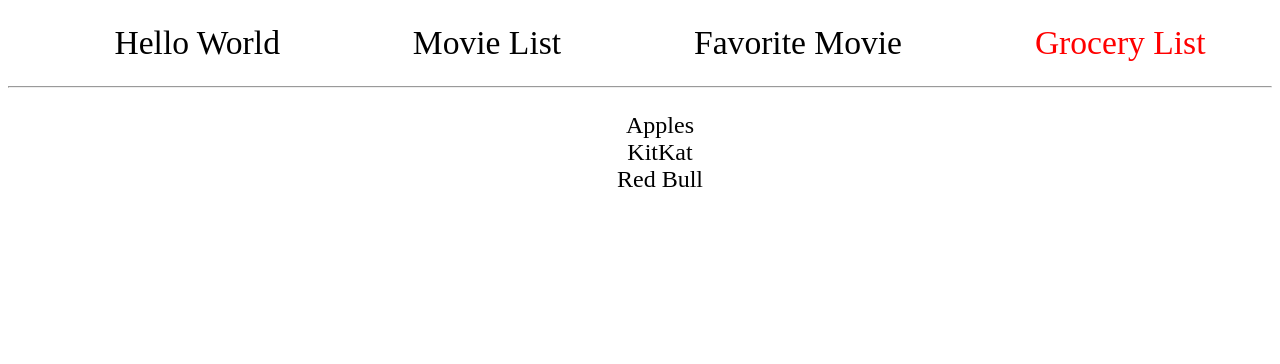
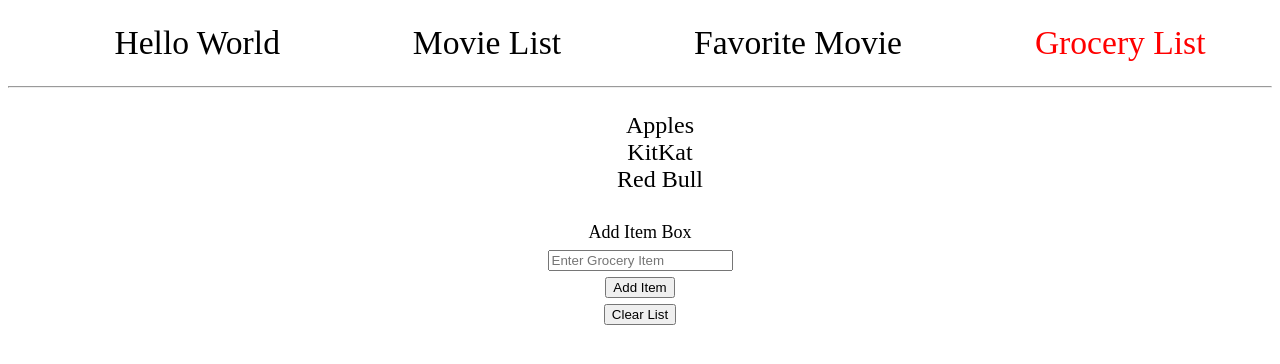
Before and after one commit to pesto-students/batch-9-exercises, a React (Create React App) app in the folder beginner-exercises/: page /04 in a window 1280 px wide. Shown: the top 364 px of the page. Built offline with nearby package versions, Linux system fonts and the light colour scheme; the HTML template or start-up script is replaced by a standard one.

Commit message:
Complete the grocery list problem.

```diff
--- a/beginner-exercises/package.json
+++ b/beginner-exercises/package.json
@@ -10,6 +10,7 @@
     "precommit": "lint-staged"
   },
   "dependencies": {
+    "prop-types": "^15.7.2",
     "react": "^16.3.2",
     "react-dom": "^16.3.2",
     "react-router-dom": "^4.2.2",
--- a/beginner-exercises/src/components/04-GroceryList.js
+++ b/beginner-exercises/src/components/04-GroceryList.js
@@ -1,68 +1,59 @@
 import React from 'react';
-
-/*
-  In this exercises, you'll will make a reactive grocery list.
-
-  Task 1: Fill the `return` of `GroceryList` render method. It should return
-        a list of `GroceryListItem`. You need to display the groceries names
-        using `this.props` in `GroceryListItem`. We already prepared the variable
-        `groceriesComponents` inside `render` method containing a list of these items for you.
-
-
-  Task 2: Create an input box and a button. User should be able to add more grocery items and click
-          the `Add` button to add it to the list displaying the item.
-
-  Task 3: Create a button to clear the whole list.
-
-  Task 4: Clicking on a grocery item should change its color to red. Clicking again should change
-          it back to black. Red means the item has been purchased.
-
-*/
+import ButtonComponent from './utils/ButtonComponent';
+import GroceryAddComponent from './utils/GroceryAddComponent';
+import GroceryListItem from './utils/GroceryListItem';
 
 class GroceryList extends React.Component {
   constructor(props) {
     super(props);
     this.state = {
-      groceries: [{ name: 'Apples' }, { name: 'KitKat' }, { name: 'Red Bull' }],
+      groceries: [
+        { name: 'Apples', id: 1, selected: false },
+        { name: 'KitKat', id: 2, selected: false },
+        { name: 'Red Bull', id: 3, selected: false }],
     };
+    this.addGrocery = this.addGrocery.bind(this);
+    this.clearGroceryList = this.clearGroceryList.bind(this);
+    this.toggleSelect = this.toggleSelect.bind(this);
+  }
+
+  addGrocery(grocery) {
+    const { groceries } = this.state;
+    const nextGroceryId = groceries.length + 1;
+    groceries.push({ name: grocery, id: nextGroceryId, selected: false });
+    this.setState({ groceries });
+  }
+
+  clearGroceryList() {
+    this.setState({ groceries: [] });
+  }
+
+  toggleSelect(groceryId) {
+    const { groceries } = this.state;
+    const indexOfGroceryId = groceries.findIndex(grocery => grocery.id === groceryId);
+    groceries[indexOfGroceryId].selected = !groceries[indexOfGroceryId].selected;
+    this.setState({ groceries });
   }
 
   render() {
     const { groceries } = this.state;
-    /*
-      Properties are a way to pass parameters to your React components.
-      We mentioned this in the third exercise. Properties are to React
-      components what attributes are to HTML elements.
-
-      Below you can see how to pass properties to child components.
-      We have defined a `grocery` property for each `GroceryListItem`.
-    */
-    const groceriesComponents = groceries.map((
-      item // eslint-disable-line no-unused-vars
-    ) => <GroceryListItem grocery={item.name} key={item.name} />);
+    const groceriesComponents = groceries.map(item => (
+      <GroceryListItem
+        groceryName={item.name}
+        groceryId={item.id}
+        isSelected={item.selected}
+        key={item.id}
+        toggleSelect={this.toggleSelect}
+      />
+    ));
     // Hint: Don't forget about putting items into `ul`
     return (
       <div>
         <ul>{groceriesComponents}</ul>
+        <GroceryAddComponent addGroceryFunction={this.addGrocery} />
+        <ButtonComponent name="Clear List" clickFunc={this.clearGroceryList} />
       </div>
     );
   }
 }
-
-// Render grocery name from component's properties.
-// If you have a problem, check `this.props` in the console.
-/* eslint-disable react/no-multi-comp, no-useless-constructor */
-class GroceryListItem extends React.PureComponent {
-  constructor(props) {
-    super(props);
-  }
-
-  render() {
-    const { grocery } = this.props;
-    return <li>{grocery}</li>;
-  }
-}
-
-// Do prop validation here using the package `prop-types`
-
 export default GroceryList;
--- /dev/null
+++ b/beginner-exercises/src/components/utils/ButtonComponent.jsx
@@ -0,0 +1,24 @@
+import React from 'react';
+import PropTypes from 'prop-types';
+
+const ButtonComponent = ({
+  name,
+  clickFunc,
+}) => {
+  return (
+    <div>
+      <button
+        onClick={clickFunc}
+      >
+        <span>{name}</span>
+      </button>
+    </div>
+  );
+};
+
+ButtonComponent.propTypes = {
+  name: PropTypes.string.isRequired,
+  clickFunc: PropTypes.func.isRequired,
+};
+
+export default ButtonComponent;
--- /dev/null
+++ b/beginner-exercises/src/components/utils/GroceryAddComponent.jsx
@@ -0,0 +1,50 @@
+import React from 'react';
+import PropTypes from 'prop-types';
+import TextBoxComponent from './TextBoxComponent';
+import ButtonComponent from './ButtonComponent';
+
+class GroceryAddComponent extends React.Component {
+  constructor() {
+    super();
+    this.state = {
+      grocery: { inputName: 'grocery-input', value: '' },
+    };
+    this.onChangeHandle = this.onChangeHandle.bind(this);
+    this.addGrocery = this.addGrocery.bind(this);
+  }
+
+  onChangeHandle({ target: { name, value } }) {
+    const { grocery } = this.state;
+    const isGroceryInputAndHaveValue = name === grocery.inputName;
+    if (isGroceryInputAndHaveValue) {
+      grocery.value = value;
+      this.setState({ grocery });
+    }
+  }
+
+  addGrocery() {
+    const { grocery } = this.state;
+    const { addGroceryFunction } = this.props;
+    if (grocery.value.length > 0) {
+      addGroceryFunction(grocery.value);
+    } else {
+      alert('Grocery name is empty');
+    }
+  }
+
+  render() {
+    const { grocery } = this.state;
+    return (
+      <div>
+        <TextBoxComponent onChangeFunc={this.onChangeHandle} attributeName={grocery.inputName} label="Add Item Box" type="text" placeholder="Enter Grocery Item" />
+        <ButtonComponent name="Add Item" clickFunc={this.addGrocery} />
+      </div>
+    );
+  }
+}
+
+export default GroceryAddComponent;
+
+GroceryAddComponent.propTypes = {
+  addGroceryFunction: PropTypes.func.isRequired,
+};
--- /dev/null
+++ b/beginner-exercises/src/components/utils/GroceryListItem.jsx
@@ -0,0 +1,22 @@
+
+import React from 'react';
+import PropTypes from 'prop-types';
+
+class GroceryListItem extends React.PureComponent {
+  render() {
+    const {
+      groceryName, groceryId, isSelected, toggleSelect,
+    } = this.props;
+    const applyStyle = isSelected ? { color: 'red' } : {};
+    return <li onClick={() => { toggleSelect(groceryId); }} style={applyStyle}>{groceryName}</li>;
+  }
+}
+
+GroceryListItem.propTypes = {
+  groceryName: PropTypes.string.isRequired,
+  groceryId: PropTypes.number.isRequired,
+  isSelected: PropTypes.bool.isRequired,
+  toggleSelect: PropTypes.func.isRequired,
+};
+
+export default GroceryListItem;
--- /dev/null
+++ b/beginner-exercises/src/components/utils/TextBoxComponent.jsx
@@ -0,0 +1,45 @@
+import React from 'react';
+import PropTypes from 'prop-types';
+
+const SharedTextBoxComponent = ({
+  label,
+  type,
+  placeholder,
+  attributeName,
+  onChangeFunc,
+  value,
+}) => {
+  const defaultLabelStyle = { fontSize: '18px'}
+  return (
+    <div>
+      <label style={defaultLabelStyle} htmlFor={label} >{label}</label>
+      <div >
+        <input
+          type={type}
+          placeholder={placeholder}
+          onChange={onChangeFunc}
+          name={attributeName}
+        />
+        <i className="icon icon-alert-2 right" />
+      </div>
+    </div>
+
+
+  );
+};
+
+SharedTextBoxComponent.defaultProps = {
+  onChangeFunc: null,
+  value: null,
+};
+
+SharedTextBoxComponent.propTypes = {
+  label: PropTypes.string.isRequired,
+  type: PropTypes.string.isRequired,
+  placeholder: PropTypes.string.isRequired,
+  attributeName: PropTypes.string.isRequired,
+  onChangeFunc: PropTypes.func,
+  value: PropTypes.string,
+};
+
+export default SharedTextBoxComponent;
```
Also changed, not shown: beginner-exercises/src/components/02-MovieList.js (+5 -4 lines).
